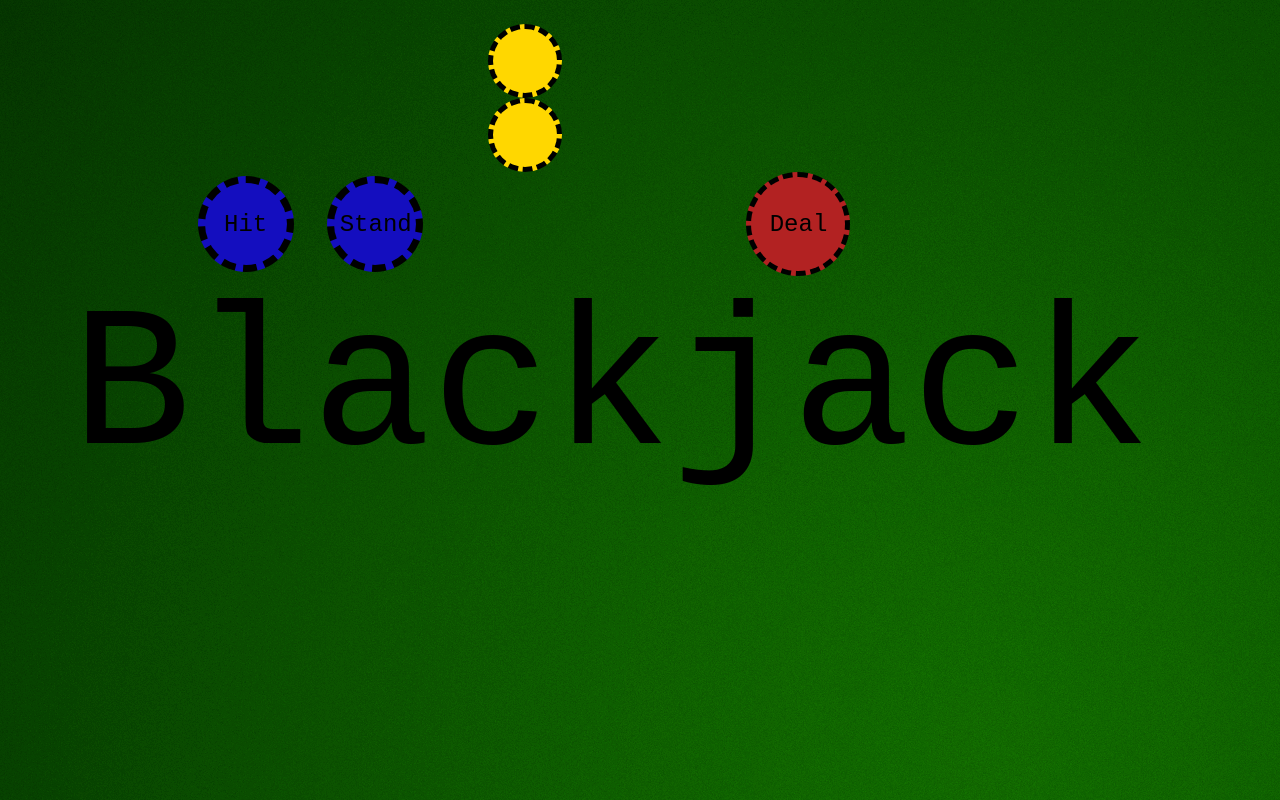
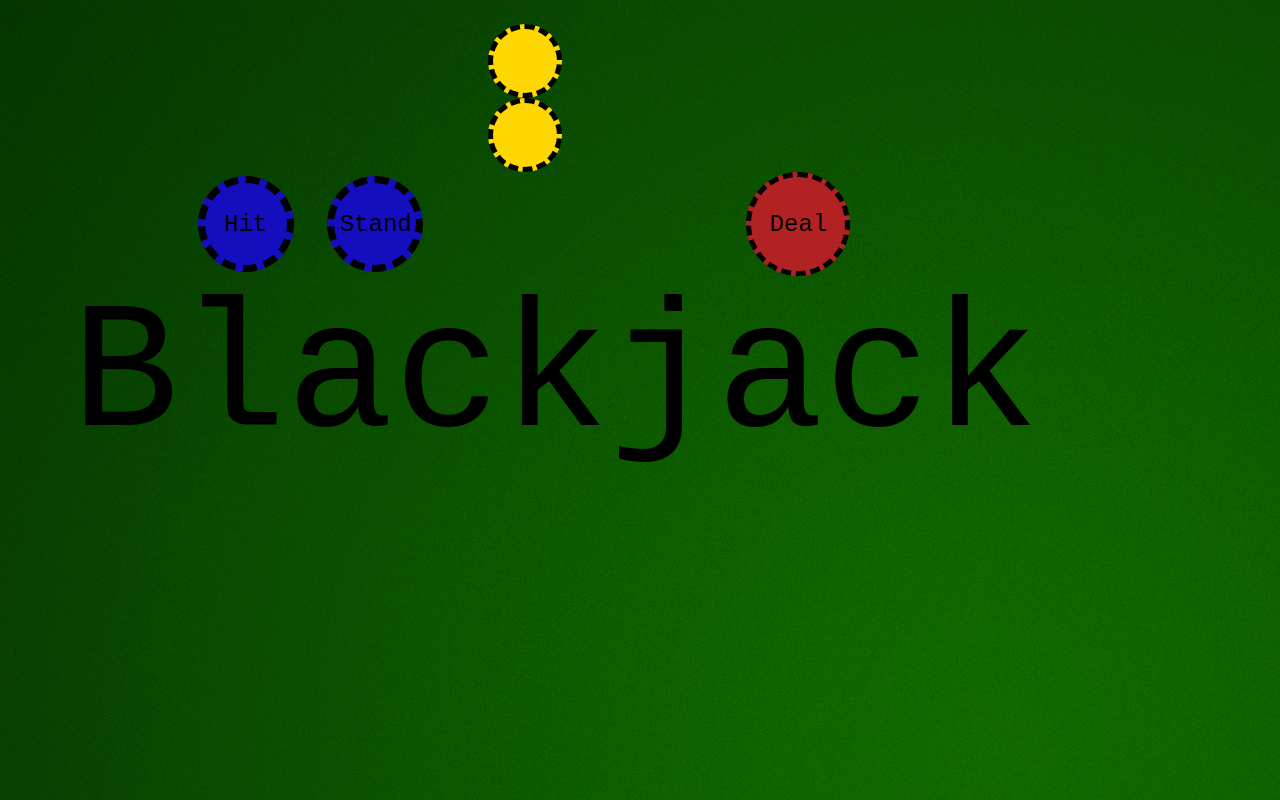
Before and after one commit to niddy1/Blackjack, a plain HTML site: page index.html in a window 1280 px wide. Drawn offline with Linux system fonts and the light colour scheme.

Commit message:
changed font size for main page

```diff
--- a/css/styles.css
+++ b/css/styles.css
@@ -152,6 +152,6 @@ img{
   display: none;
 }
 .blackjack{
-  font-size: 25vh;
+  font-size: 14vw;
   margin-left: 5%;
 }
```
Also changed, not shown: 1 other file.
